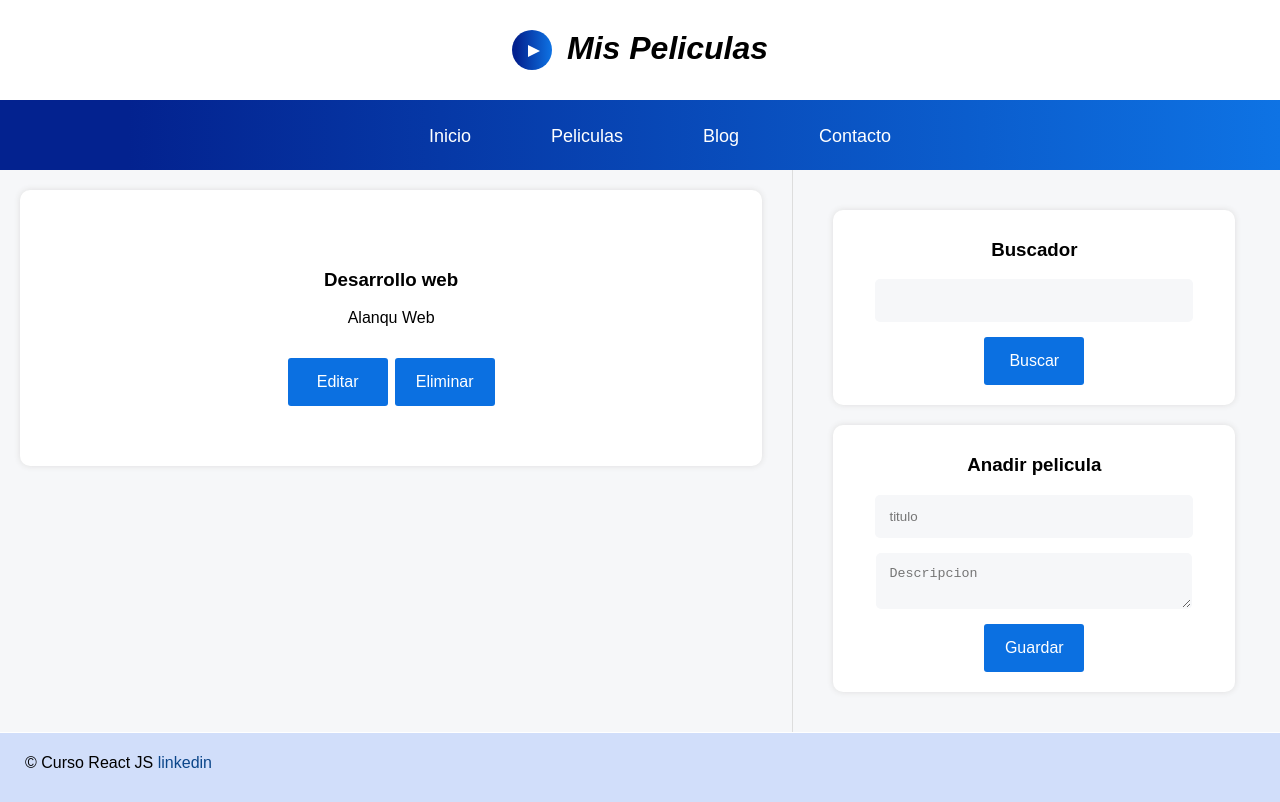
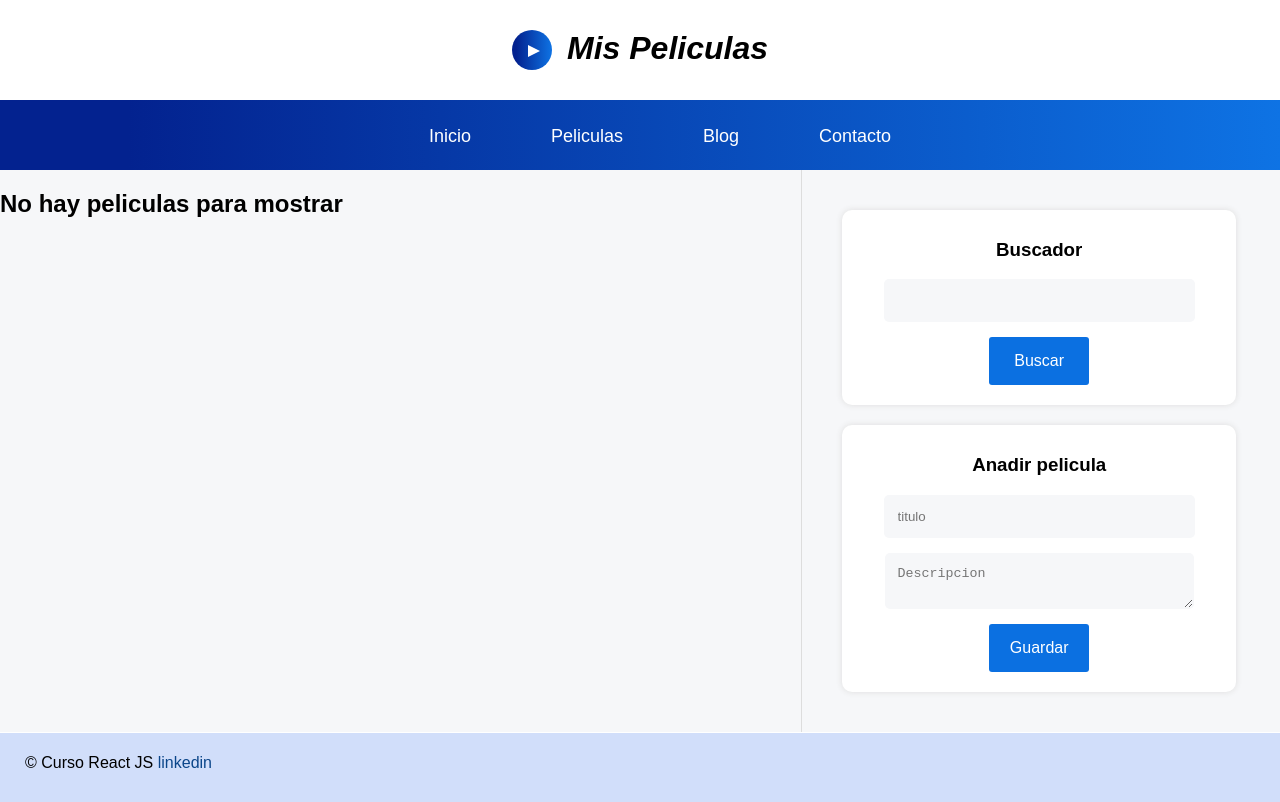
Before and after one commit to Alanquintana0/pelisreact, a React (Create React App) app: page / in a window 1280 px wide. Built offline with nearby package versions, Linux system fonts and the light colour scheme.

Commit message:
Se agrego el estado para agregar las peliculas almacenadas en el local storage al listado

```diff
--- a/src/components/Listado.js
+++ b/src/components/Listado.js
@@ -1,27 +1,36 @@
-import React, { useEffect } from 'react'
+import React, { useEffect, useState } from "react";
 export const Listado = () => {
+  const [listadoState, setListadoState] = useState([]);
+
+  useEffect(() => {
+    console.log("Componentes del listado de peliculas cargado!!");
+    conseguirPeliculas();
+  }, []);
 
   const conseguirPeliculas = () => {
-        let peliculas = JSON.parse(localStorage.getItem("pelis"))
+    let peliculas = JSON.parse(localStorage.getItem("pelis"));
+    setListadoState(peliculas);
+  };
 
-        console.log(peliculas)
-    }
-
-    useEffect(() =>{
-        conseguirPeliculas()
-    }, []);
-
-    return(
+  return (
     <>
       {/*Contenido principal*/}
 
       {/*Aqui van las pelis*/}
-            <article className="peli-item">
-                <h3 className="title">Desarrollo web</h3>
-                <p className="description">Alanqu Web</p>
+      {listadoState != null ?
+      listadoState.map((peli) => {
+        return (
+          <article key={peli.id} className="peli-item">
+            <h3 className="title">{peli.titulo}</h3>
+            <p className="description">{peli.descripcion}</p>
             <button className="edit">Editar</button>
             <button className="delete">Eliminar</button>
           </article>
+        );
+      })
+
+      : <h2>No hay peliculas para mostrar</h2>
+      }
     </>
-    )
-}
+  );
+};
```
Lines whose indentation alone changed are shown as unchanged.
